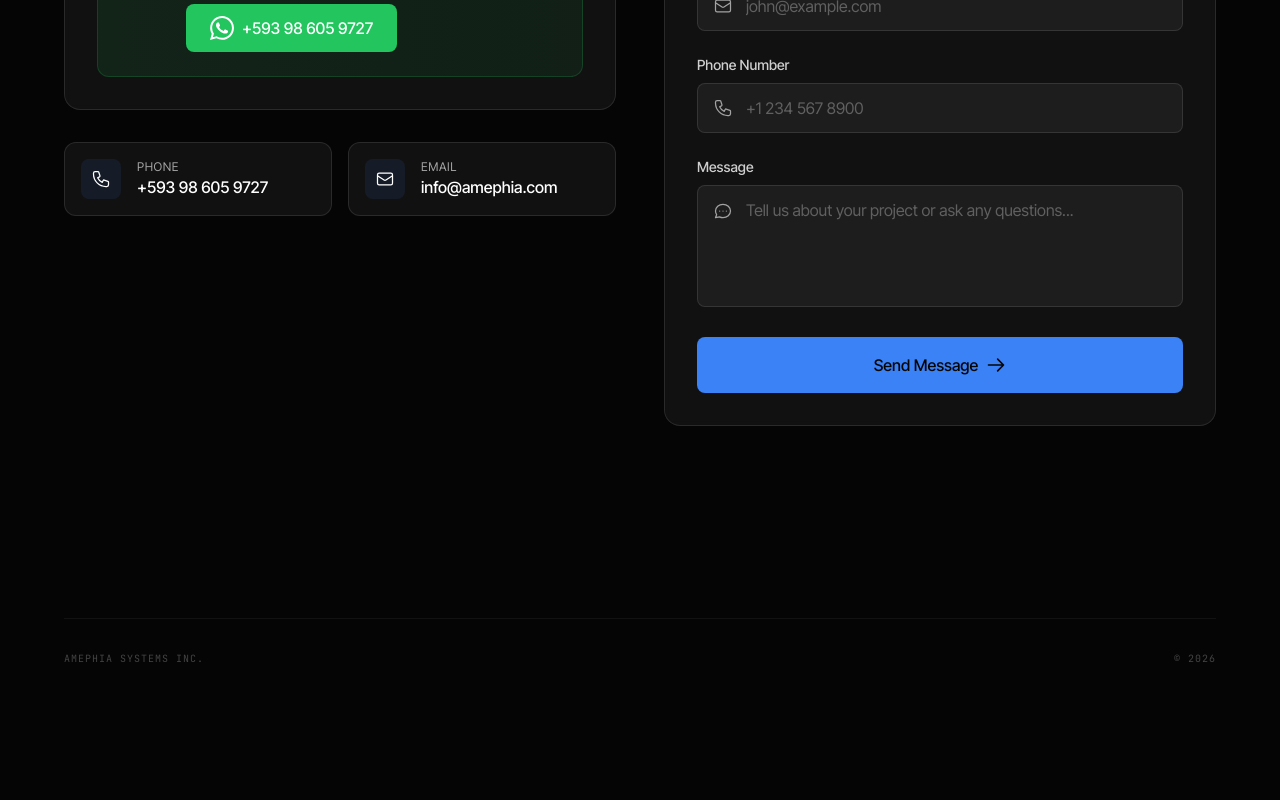
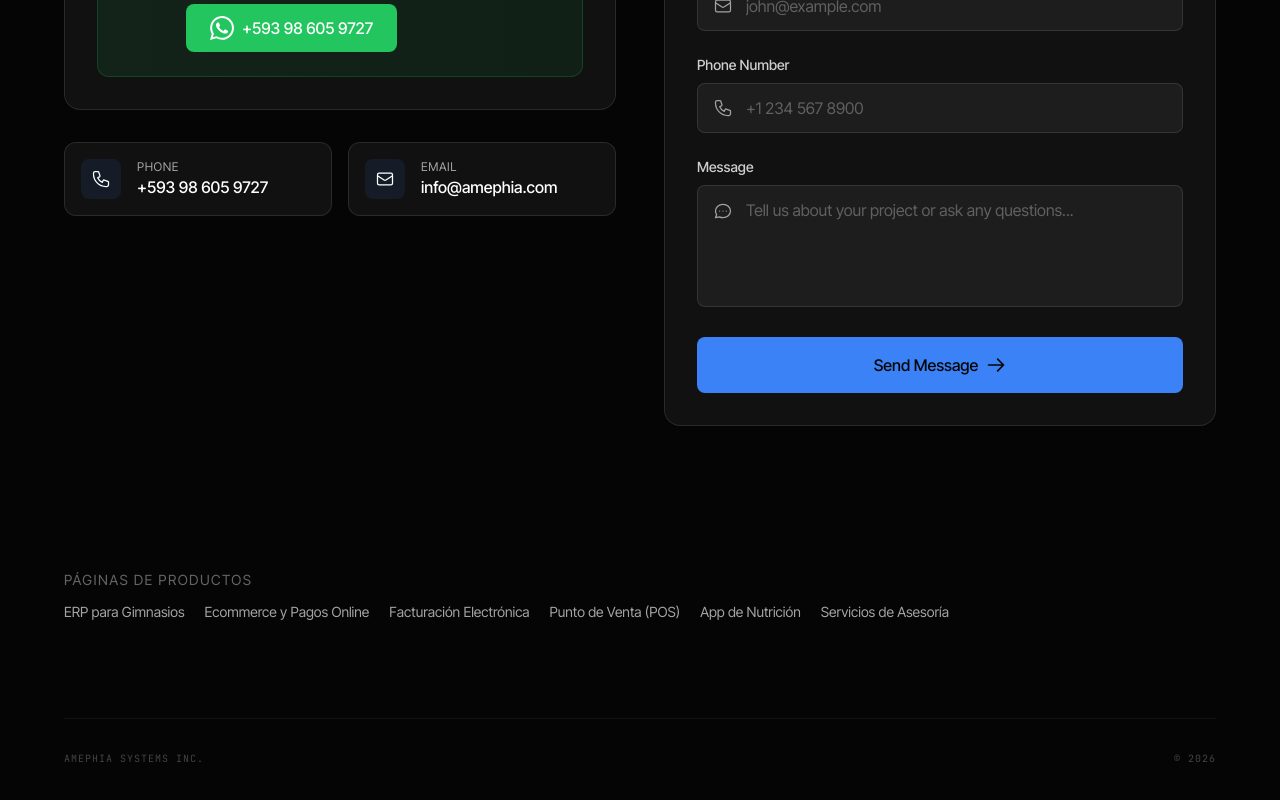
Before and after one commit to JonathanTeran/amephia-ecosystem, a React (Vite) app: page / in a window 1280 px wide. Shown: the part 7099-7899 px from the top of the page. Before the commit the page ends 7829 px from the top, so only its background shows below. Built offline with nearby package versions, Linux system fonts and the light colour scheme.

Commit message:
feat: improve SEO routing, sitemap, and google verification

```diff
--- a/index.html
+++ b/index.html
@@ -14,6 +14,7 @@
   <meta name="robots" content="index, follow" />
   <meta name="language" content="Spanish" />
   <meta name="revisit-after" content="7 days" />
+  <meta name="google-site-verification" content="zbcA9tUFOb1e8i8ss0VKSzMyWZ5EOxKN1S4MMHY7FhE" />
 
   <!-- Canonical URL -->
   <link rel="canonical" href="https://amephia.com" />
--- a/src/App.tsx
+++ b/src/App.tsx
@@ -1,4 +1,5 @@
 import { useCallback, useEffect, useState } from 'react';
+import type { MouseEvent } from 'react';
 import { Shell } from './components/layout/Shell';
 import { Header } from './components/Header';
 import { BentoGrid } from './components/layout/BentoGrid';
@@ -16,6 +17,56 @@ import { ContactSection } from './components/ContactSection';
 import { isProjectId } from './projects';
 import type { ProjectId } from './projects';
 
+const BASE_TITLE = 'AmePhia Systems | Empresa de Desarrollo de Software';
+const BASE_DESCRIPTION =
+  'AmePhia Systems desarrolla software a medida: plataformas web, apps Android/iOS, ecommerce con pagos online, facturación electrónica, ERP y asesoría tecnológica.';
+
+const PROJECT_META: Record<ProjectId, { title: string; description: string }> = {
+  gym: {
+    title: 'ERP para Gimnasios',
+    description:
+      'Plataforma ERP para gimnasios y centros fitness con membresías, cobros, inventario, asistencia y reportes operativos.',
+  },
+  facturacion: {
+    title: 'Facturación Electrónica',
+    description:
+      'Sistema de facturación electrónica con cumplimiento fiscal, validaciones automáticas y trazabilidad de documentos.',
+  },
+  pos: {
+    title: 'POS y Operación Comercial',
+    description:
+      'Sistema punto de venta para operaciones comerciales con control de inventario, caja y reportes en tiempo real.',
+  },
+  nutri: {
+    title: 'App de Nutrición y Seguimiento',
+    description:
+      'Aplicación para seguimiento nutricional con planes, metas y monitoreo de progreso para clientes y profesionales.',
+  },
+  ecommerce: {
+    title: 'Ecommerce con Pagos Online',
+    description:
+      'Plataforma ecommerce con catálogo, checkout seguro, pasarelas de pago e integración con operaciones comerciales.',
+  },
+  advisory: {
+    title: 'Asesoría Tecnológica',
+    description:
+      'Servicios de asesoría para startups y empresas: arquitectura, roadmap de producto y optimización de procesos.',
+  },
+};
+
+const getProjectFromPathname = (pathname: string): ProjectId | null => {
+  const normalizedPath = pathname.replace(/\/+$/, '');
+  const parts = normalizedPath.split('/').filter(Boolean);
+
+  if (parts.length !== 2) return null;
+
+  const [prefix, projectId] = parts;
+  if (prefix !== 'proyecto' && prefix !== 'project') return null;
+  if (!isProjectId(projectId)) return null;
+
+  return projectId;
+};
+
 const getProjectFromHash = (hash: string): ProjectId | null => {
   const normalizedHash = hash.replace(/^#\/?/, '');
   const [prefix, projectId] = normalizedHash.split('/');
@@ -27,32 +78,76 @@ const getProjectFromHash = (hash: string): ProjectId | null => {
   return projectId;
 };
 
+const getProjectFromLocation = (pathname: string, hash: string): ProjectId | null =>
+  getProjectFromPathname(pathname) ?? getProjectFromHash(hash);
+
 function App() {
   const [activeProject, setActiveProject] = useState<ProjectId | null>(() =>
-    typeof window === 'undefined' ? null : getProjectFromHash(window.location.hash)
+    typeof window === 'undefined'
+      ? null
+      : getProjectFromLocation(window.location.pathname, window.location.hash)
   );
 
   useEffect(() => {
-    const handleHashChange = () => {
-      setActiveProject(getProjectFromHash(window.location.hash));
+    const syncProjectFromUrl = () => {
+      setActiveProject(getProjectFromLocation(window.location.pathname, window.location.hash));
     };
 
-    window.addEventListener('hashchange', handleHashChange);
-    return () => window.removeEventListener('hashchange', handleHashChange);
+    const legacyHashProject = getProjectFromHash(window.location.hash);
+    if (legacyHashProject) {
+      window.history.replaceState(null, '', `/proyecto/${legacyHashProject}${window.location.search}`);
+    }
+
+    syncProjectFromUrl();
+    window.addEventListener('popstate', syncProjectFromUrl);
+    window.addEventListener('hashchange', syncProjectFromUrl);
+
+    return () => {
+      window.removeEventListener('popstate', syncProjectFromUrl);
+      window.removeEventListener('hashchange', syncProjectFromUrl);
+    };
   }, []);
 
+  useEffect(() => {
+    const projectMeta = activeProject ? PROJECT_META[activeProject] : null;
+    const nextTitle = projectMeta ? `${projectMeta.title} | AmePhia Systems` : BASE_TITLE;
+    const nextDescription = projectMeta ? projectMeta.description : BASE_DESCRIPTION;
+    const nextCanonical = activeProject
+      ? `https://amephia.com/proyecto/${activeProject}`
+      : 'https://amephia.com/';
+
+    document.title = nextTitle;
+
+    const titleMeta = document.querySelector('meta[name="title"]');
+    if (titleMeta) titleMeta.setAttribute('content', nextTitle);
+
+    const descriptionMeta = document.querySelector('meta[name="description"]');
+    if (descriptionMeta) descriptionMeta.setAttribute('content', nextDescription);
+
+    const canonicalLink = document.querySelector('link[rel="canonical"]');
+    if (canonicalLink) canonicalLink.setAttribute('href', nextCanonical);
+  }, [activeProject]);
+
   const openProject = useCallback((projectId: ProjectId) => {
-    const nextHash = `#/proyecto/${projectId}`;
-    if (window.location.hash !== nextHash) {
-      window.location.hash = nextHash;
+    const nextPath = `/proyecto/${projectId}`;
+    if (window.location.pathname !== nextPath) {
+      window.history.pushState(null, '', `${nextPath}${window.location.search}`);
     }
     setActiveProject(projectId);
     window.scrollTo({ top: 0, behavior: 'smooth' });
   }, []);
 
+  const handleProjectLinkClick = useCallback(
+    (event: MouseEvent<HTMLAnchorElement>, projectId: ProjectId) => {
+      if (event.metaKey || event.ctrlKey || event.shiftKey || event.altKey || event.button !== 0) return;
+      event.preventDefault();
+      openProject(projectId);
+    },
+    [openProject]
+  );
+
   const closeProject = useCallback(() => {
-    const cleanUrl = `${window.location.pathname}${window.location.search}`;
-    window.history.pushState(null, '', cleanUrl);
+    window.history.pushState(null, '', `/${window.location.search}`);
     setActiveProject(null);
     window.scrollTo({ top: 0, behavior: 'smooth' });
   }, []);
@@ -82,6 +177,54 @@ function App() {
           <FaqSection />
 
           <ContactSection />
+
+          <section className="mt-12">
+            <h2 className="text-sm uppercase tracking-widest text-mutedText/60 mb-3">Páginas de productos</h2>
+            <div className="flex flex-wrap gap-x-5 gap-y-2 text-sm text-mutedText">
+              <a
+                href="/proyecto/gym"
+                className="hover:text-primary transition-colors"
+                onClick={(event) => handleProjectLinkClick(event, 'gym')}
+              >
+                ERP para Gimnasios
+              </a>
+              <a
+                href="/proyecto/ecommerce"
+                className="hover:text-primary transition-colors"
+                onClick={(event) => handleProjectLinkClick(event, 'ecommerce')}
+              >
+                Ecommerce y Pagos Online
+              </a>
+              <a
+                href="/proyecto/facturacion"
+                className="hover:text-primary transition-colors"
+                onClick={(event) => handleProjectLinkClick(event, 'facturacion')}
+              >
+                Facturación Electrónica
+              </a>
+              <a
+                href="/proyecto/pos"
+                className="hover:text-primary transition-colors"
+                onClick={(event) => handleProjectLinkClick(event, 'pos')}
+              >
+                Punto de Venta (POS)
+              </a>
+              <a
+                href="/proyecto/nutri"
+                className="hover:text-primary transition-colors"
+                onClick={(event) => handleProjectLinkClick(event, 'nutri')}
+              >
+                App de Nutrición
+              </a>
+              <a
+                href="/proyecto/advisory"
+                className="hover:text-primary transition-colors"
+                onClick={(event) => handleProjectLinkClick(event, 'advisory')}
+              >
+                Servicios de Asesoría
+              </a>
+            </div>
+          </section>
         </>
       )}
 
```
Also changed, not shown: 2 other files (tests, documents, lock files or other folders).
